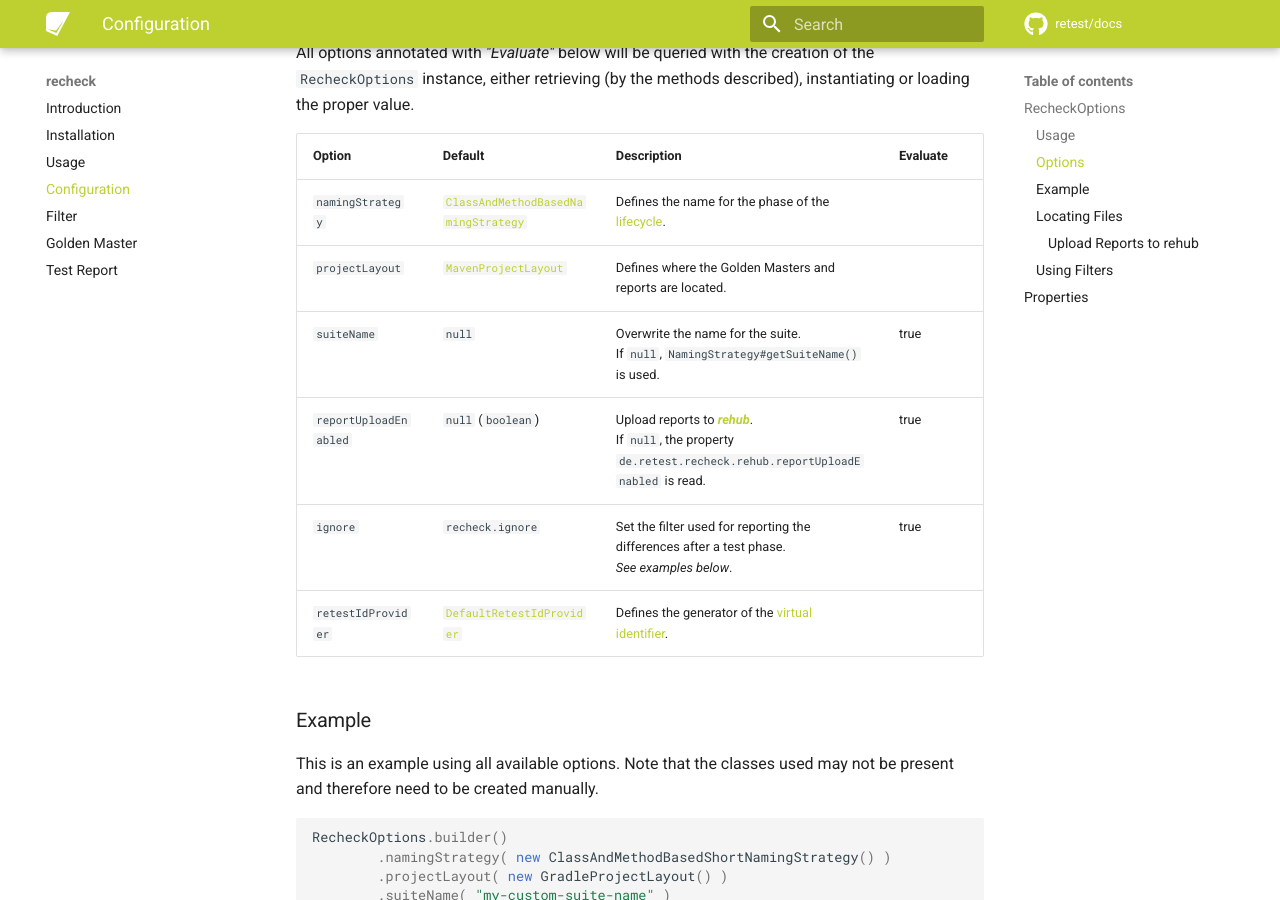
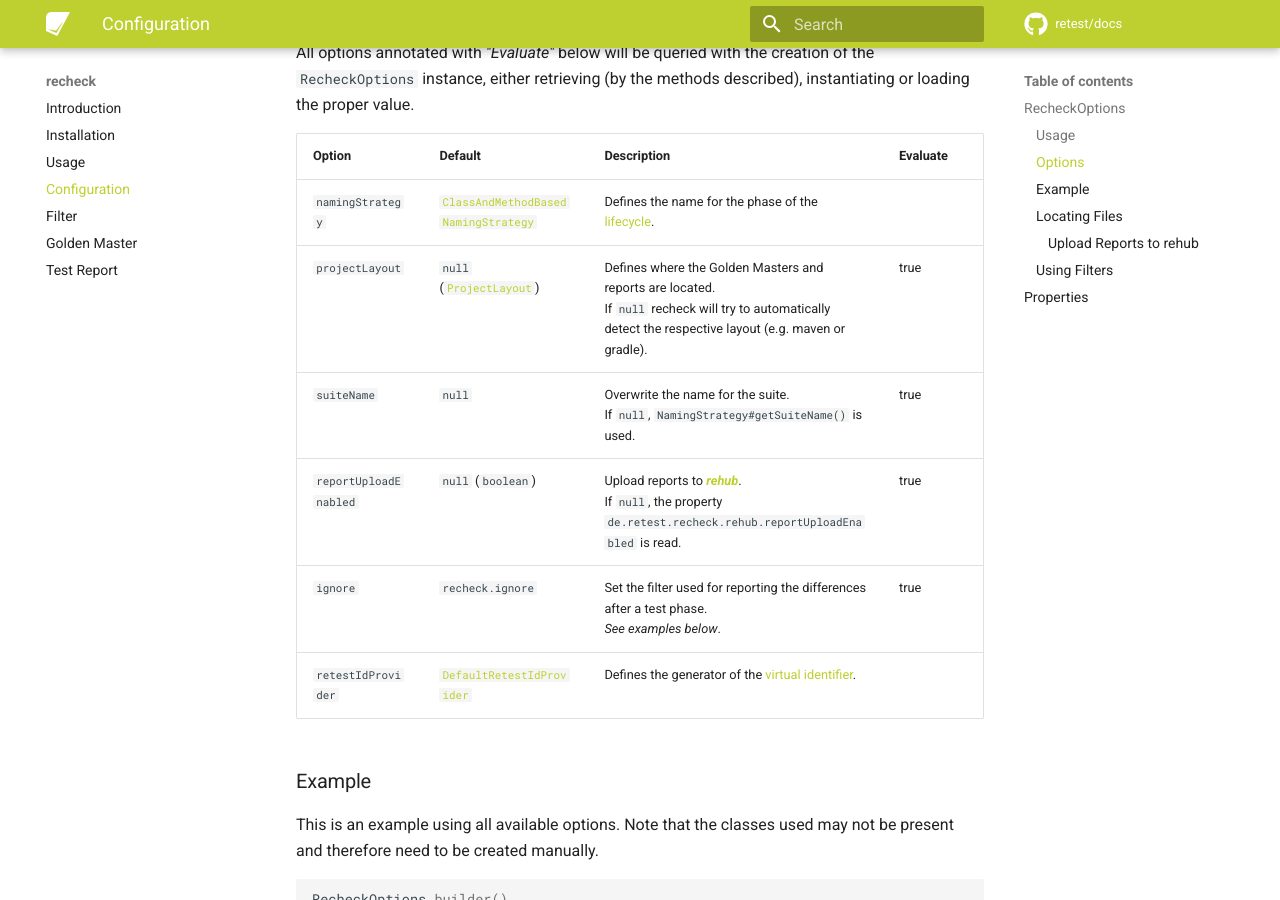
Before and after one commit to retest/docs, an MkDocs documentation site: the page built from docs/recheck/usage/configuration.md, in a window 1280 px wide and 900 px high, scrolled down 1515 px. Built offline with MkDocs 1.6.1 and Material for MkDocs 9.7.7, drawn with Linux system fonts in a browser that asks for light colours; comment, search, counter and statistics services are not loaded.

Commit message:
The property project layout is now evaluated

```diff
--- a/docs/recheck/usage/configuration.md
+++ b/docs/recheck/usage/configuration.md
@@ -50,14 +50,14 @@ Below is a list of the available options you may configure with corresponding me
 
 All options annotated with *"Evaluate"* below will be queried with the creation of the `RecheckOptions` instance, either retrieving (by the methods described), instantiating or loading the proper value.
 
-| Option                | Default                                                                                                                                                                 | Description                                                                                                                                  | Evaluate |
-| --------------------- | ----------------------------------------------------------------------------------------------------------------------------------------------------------------------- | -------------------------------------------------------------------------------------------------------------------------------------------- | -------- |
-| `namingStrategy`      | [`ClassAndMethodBasedNamingStrategy`](https://github.com/retest/recheck/blob/master/src/main/java/de/retest/recheck/persistence/ClassAndMethodBasedNamingStrategy.java) | Defines the name for the phase of the [lifecycle](../introduction/usage.md).                                                                 |          |
-| `projectLayout`       | [`MavenProjectLayout`](https://github.com/retest/recheck/blob/master/src/main/java/de/retest/recheck/persistence/MavenProjectLayout.java)                               | Defines where the Golden Masters and reports are located.                                                                                    |          |
-| `suiteName`           | `null`                                                                                                                                                                  | Overwrite the name for the suite.<br>If `null`, `NamingStrategy#getSuiteName()` is used.                                                     | true     |
-| `reportUploadEnabled` | `null` (`boolean`)                                                                                                                                                      | Upload reports to [***rehub***](https://retest.de/rehub/).<br>If `null`, the property `de.retest.recheck.rehub.reportUploadEnabled` is read. | true     |
-| `ignore`              | `recheck.ignore`                                                                                                                                                        | Set the filter used for reporting the differences after a test phase.<br>*See examples below*.                                               | true     |
-| `retestIdProvider`    | [`DefaultRetestIdProvider`](https://github.com/retest/recheck/blob/master/src/main/java/de/retest/recheck/ui/descriptors/idproviders/DefaultRetestIdProvider.java)      | Defines the generator of the [virtual identifier](../files/state.md#virtual-identifier).                                                     |          |
+| Option                | Default                                                                                                                                                                 | Description                                                                                                                                                   | Evaluate |
+| --------------------- | ----------------------------------------------------------------------------------------------------------------------------------------------------------------------- | ------------------------------------------------------------------------------------------------------------------------------------------------------------- | -------- |
+| `namingStrategy`      | [`ClassAndMethodBasedNamingStrategy`](https://github.com/retest/recheck/blob/master/src/main/java/de/retest/recheck/persistence/ClassAndMethodBasedNamingStrategy.java) | Defines the name for the phase of the [lifecycle](../introduction/usage.md).                                                                                  |          |
+| `projectLayout`       | `null` ([`ProjectLayout`](https://github.com/retest/recheck/blob/master/src/main/java/de/retest/recheck/persistence/ProjectLayout.java))                                | Defines where the Golden Masters and reports are located.<br>If `null` recheck will try to automatically detect the respective layout (e.g. maven or gradle). | true     |
+| `suiteName`           | `null`                                                                                                                                                                  | Overwrite the name for the suite.<br>If `null`, `NamingStrategy#getSuiteName()` is used.                                                                      | true     |
+| `reportUploadEnabled` | `null` (`boolean`)                                                                                                                                                      | Upload reports to [***rehub***](https://retest.de/rehub/).<br>If `null`, the property `de.retest.recheck.rehub.reportUploadEnabled` is read.                  | true     |
+| `ignore`              | `recheck.ignore`                                                                                                                                                        | Set the filter used for reporting the differences after a test phase.<br>*See examples below*.                                                                | true     |
+| `retestIdProvider`    | [`DefaultRetestIdProvider`](https://github.com/retest/recheck/blob/master/src/main/java/de/retest/recheck/ui/descriptors/idproviders/DefaultRetestIdProvider.java)      | Defines the generator of the [virtual identifier](../files/state.md#virtual-identifier).                                                                      |          |
 
 ### Example
 
```
